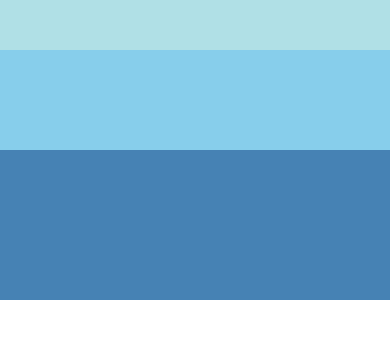
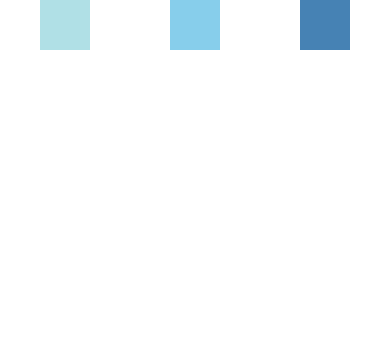
Before and after one commit to siddhant-curious/Learn-React-Native, a React Native app: screen / in a window 390 px wide. Shown: the top 338 px of the page. Built offline with nearby package versions, Linux system fonts and the light colour scheme.

Commit message:
Justify Content Completed

```diff
--- a/App.js
+++ b/App.js
@@ -100,13 +100,25 @@ class FlexDimensionsBasics extends Component {
 }
 
 class JustifyContentBasics extends Component {
+  render() {
+    return (
+      <View style={{flex:1,
+                    flexDirection:"row",
+                    justifyContent:"space-around"}}>
+      <View style={{width: 50, height: 50, backgroundColor: 'powderblue'}} />
+      <View style={{width: 50, height: 50, backgroundColor: 'skyblue'}} />
+      <View style={{width: 50, height: 50, backgroundColor: 'steelblue'}} />
+      </View>
+    );
+  }
 
 }
 
 export default class HelloWorldApp extends Component {
   render() {
     return (
-      <FlexDimensionsBasics/>
+      // <FlexDimensionsBasics/>
+      <JustifyContentBasics/>
       // <View style={{ flex: 1, justifyContent: "center", alignItems: "center" }}>
       //   <Text>Hello, world!</Text>
       //   <Bananas />
```
